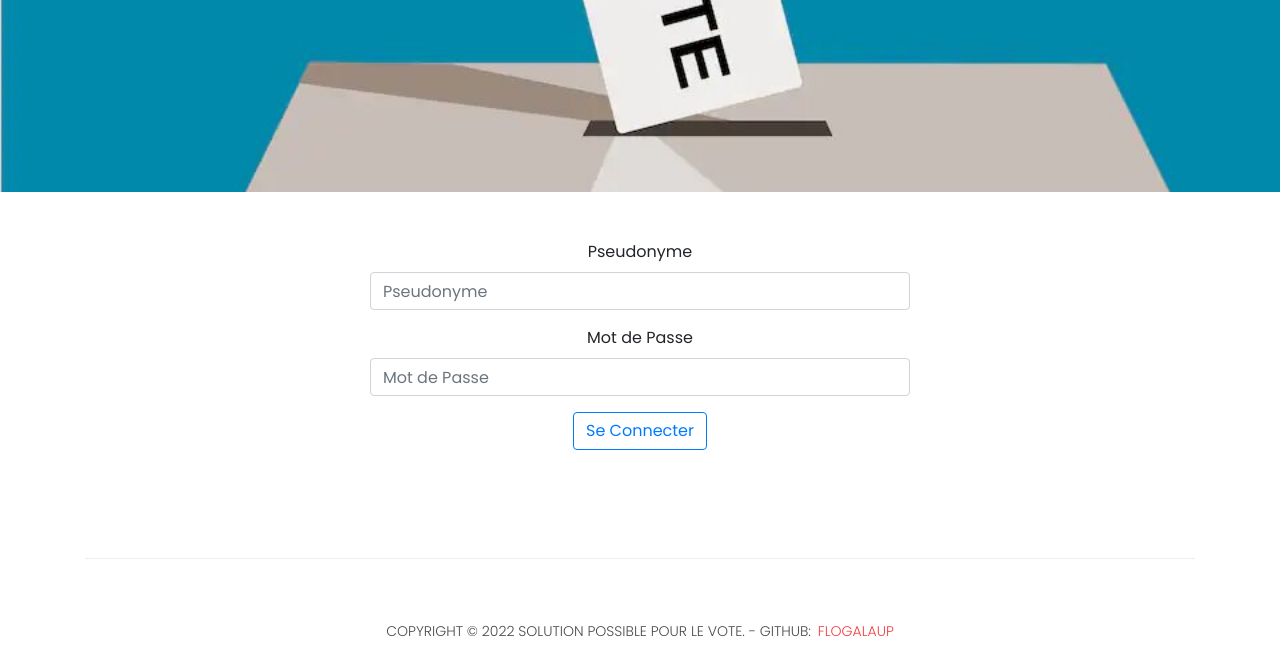
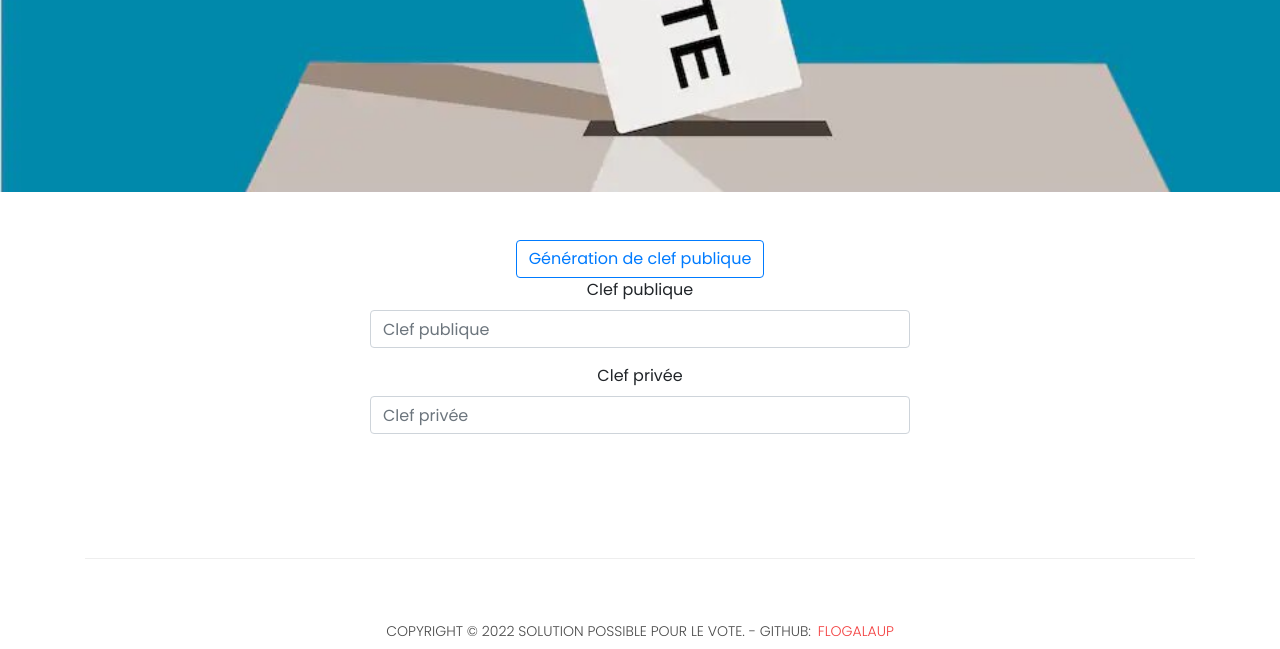
Before and after one commit to FloGalaup/Solution-possible-pour-le-vote, a Django app: template Generation-clef/website/templates/website/contact.html in a window 1280 px wide. Shown: the part 488-1137 px from the top of the page. Run offline with Django 3.2, Linux system fonts and the light colour scheme; the template is opened without the code that fills it, so the values that code supplies are empty; some libraries are stand-ins or nearby versions.

Commit message:
Update contact.html

```diff
--- a/Generation-clef/website/templates/website/contact.html
+++ b/Generation-clef/website/templates/website/contact.html
@@ -18,15 +18,15 @@
         <div class="row">
             <div class="col-lg-6 col-md-10 my-5 mx-auto text-center" id="main-content">
                     {% csrf_token %}
+                    <button type="submit" class="btn btn-outline-primary">Génération de clef publique</button>
                     <div class="form-group">
-                        <label for="login_email">Pseudonyme</label>
-                        <input type="text" class="form-control" id="login_username" name="login_username" aria-describedby="emailHelp" placeholder="Pseudonyme">
+                        <label for="login_email">Clef publique</label>
+                        <input type="text" class="form-control" id="login_username" name="login_username" aria-describedby="emailHelp" placeholder="Clef publique">
                     </div>
                     <div class="form-group">
-                        <label for="login_password">Mot de Passe</label>
-                        <input type="password" class="form-control" id="login_password" name="login_password" placeholder="Mot de Passe">
+                        <label for="login_password">Clef privée</label>
+                        <input type="password" class="form-control" id="login_password" name="login_password" placeholder="Clef privée">
                     </div>
-                    <button type="submit" class="btn btn-outline-primary">Se Connecter</button>
                 </form>
             </div>
         </div>
```
